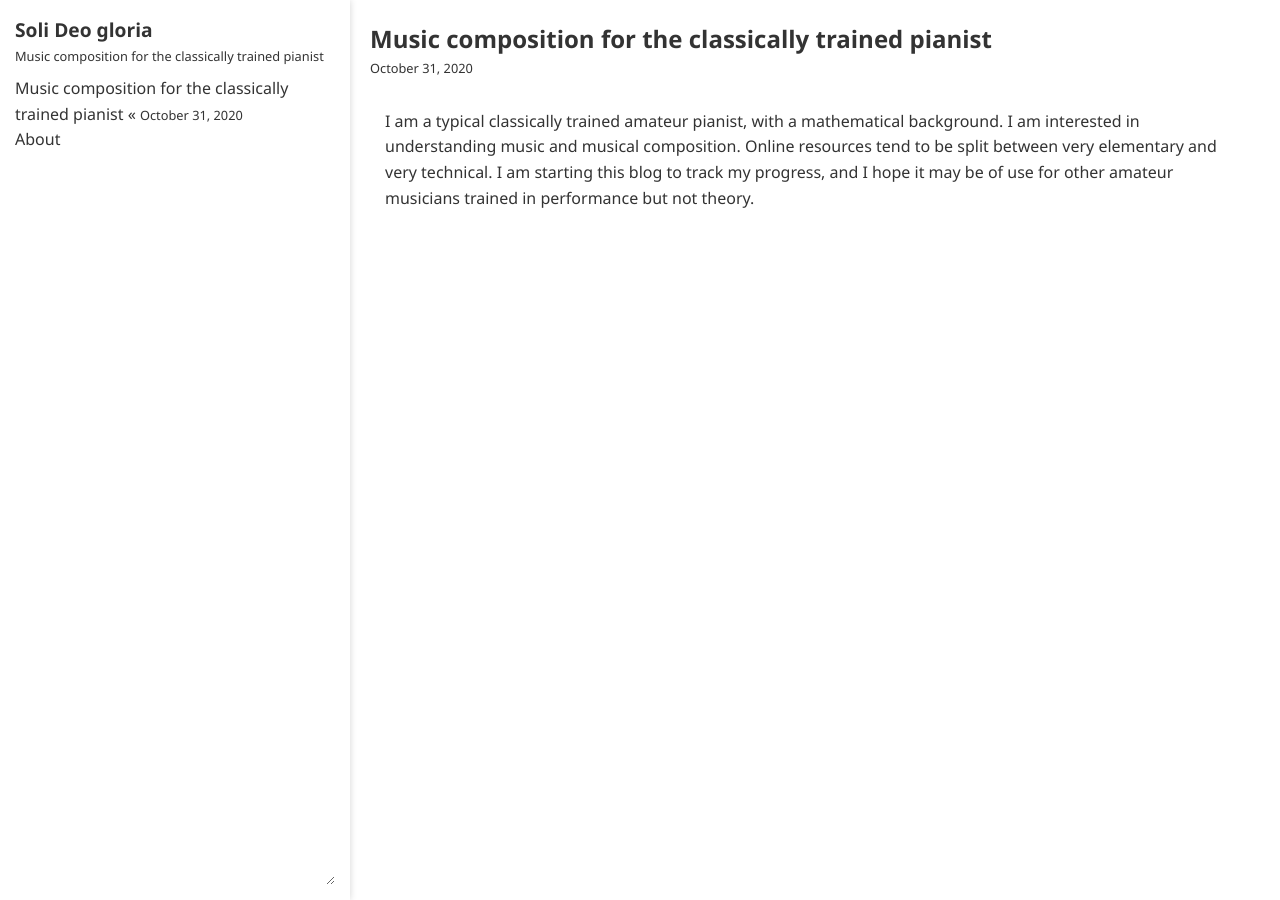
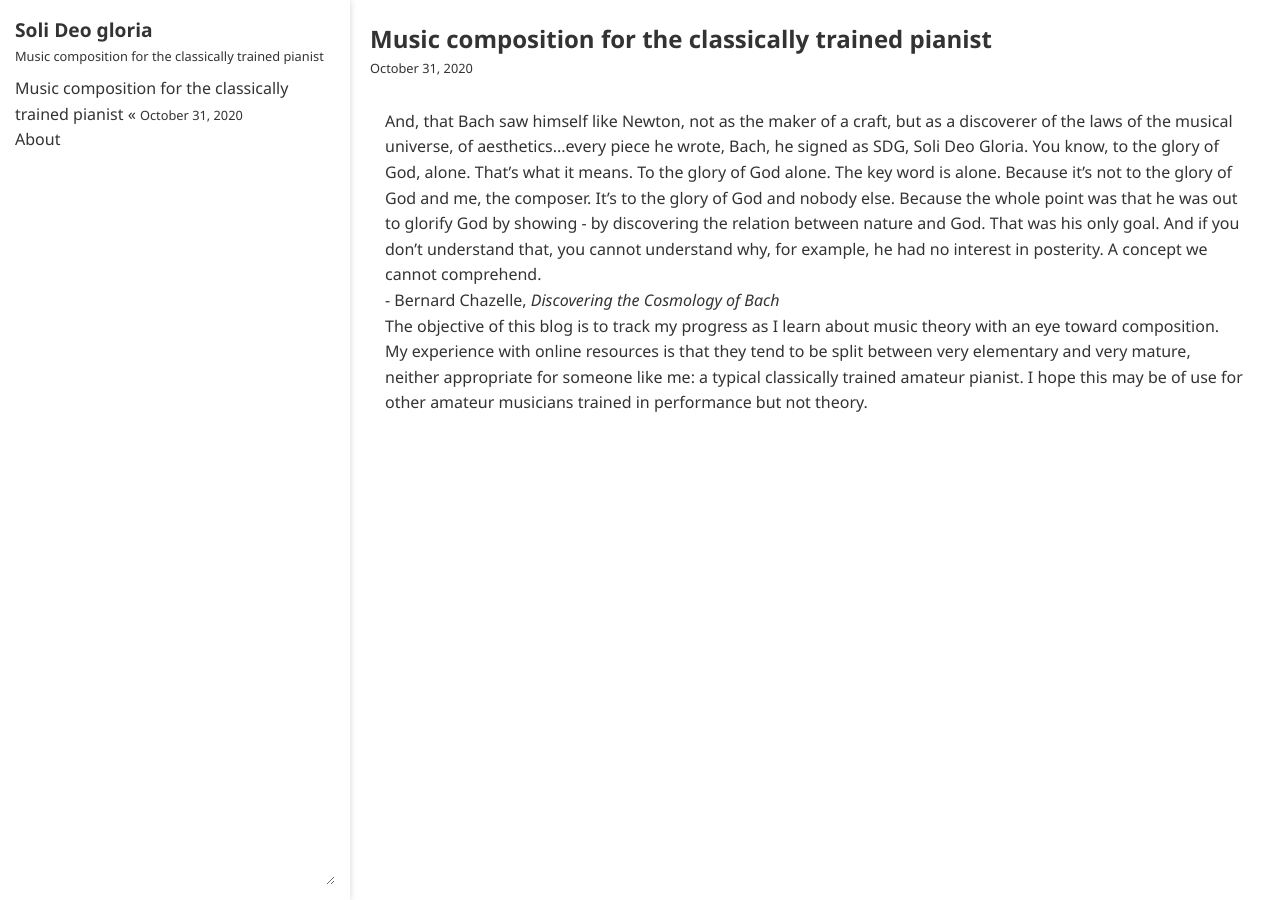
Before and after one commit to ansyblenetwork/sdg, a Jekyll site: the page built from _posts/2020-10-31-music-composition-for-the-classically-trained.html, in a window 1280 px wide. Built offline with Jekyll 4.4.1, drawn with Linux system fonts in a browser that asks for light colours.

Commit message:
Update 2020-10-31-music-composition-for-the-classically-trained.html

```diff
--- a/_posts/2020-10-31-music-composition-for-the-classically-trained.html
+++ b/_posts/2020-10-31-music-composition-for-the-classically-trained.html
@@ -3,4 +3,10 @@ layout: page
 title: "Music composition for the classically trained pianist"
 ---
 
-I am a typical classically trained amateur pianist, with a mathematical background. I am interested in understanding music and musical composition. Online resources tend to be split between very elementary and very technical. I am starting this blog to track my progress, and I hope it may be of use for other amateur musicians trained in performance but not theory.
+<div class="media">
+  And, that Bach saw himself like Newton, not as the maker of a craft, but as a discoverer of the laws of the musical universe, of aesthetics...every piece he wrote, Bach, he signed as SDG, Soli Deo Gloria. You know, to the glory of God, alone. That’s what it means. To the glory of God alone. The key word is alone. Because it’s not to the glory of God and me, the composer. It’s to the glory of God and nobody else. Because the whole point was that he was out to glorify God by showing - by discovering the relation between nature and God. That was his only goal. And if you don’t understand that, you cannot understand why, for example, he had no interest in posterity. A concept we cannot comprehend.
+  <br>
+  - Bernard Chazelle, <i>Discovering the Cosmology of Bach</i>
+</div>
+
+The objective of this blog is to track my progress as I learn about music theory with an eye toward composition. My experience with online resources is that they tend to be split between very elementary and very mature, neither appropriate for someone like me: a typical classically trained amateur pianist. I hope this may be of use for other amateur musicians trained in performance but not theory.
```
